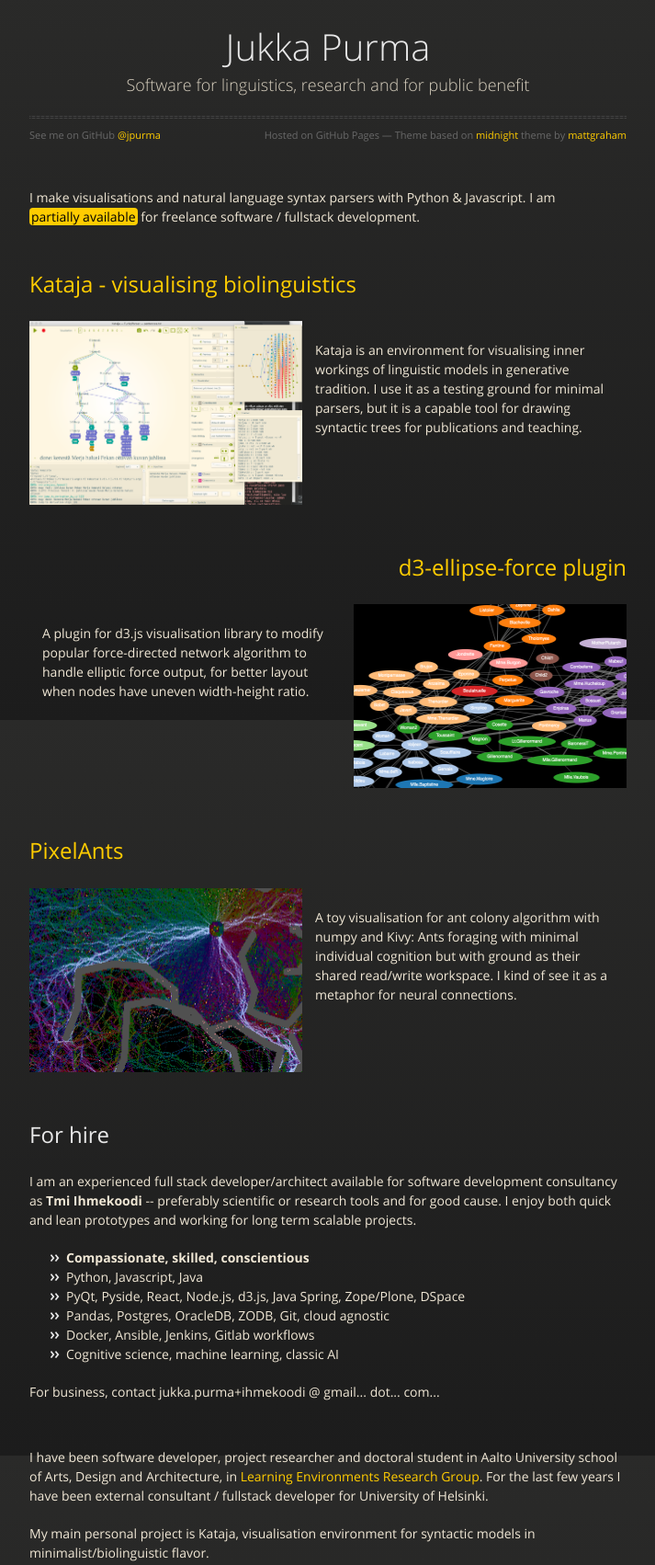
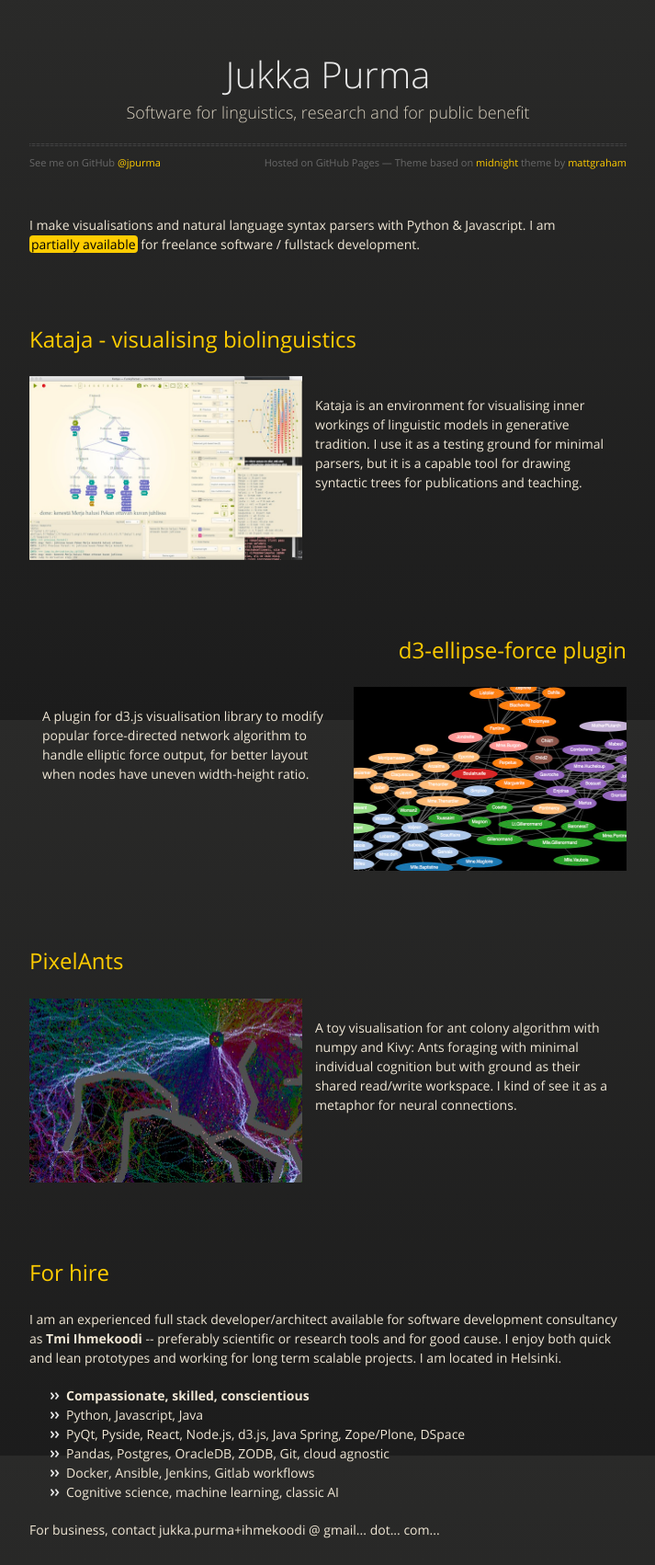
Before and after one commit to jpurma/jpurma.github.io, a plain HTML site: page index.html in a window 1280 px wide. Shown: the part 17-1719 px from the top of the page at 92% size, without its empty margins (283-996 px from the left). Drawn offline with nearby package versions, Linux system fonts and the light colour scheme.

Commit message:
Smaller images and minor improvements

```diff
--- a/index.html
+++ b/index.html
@@ -31,15 +31,15 @@
                     href="https://madebygraham.com">mattgraham</a></span>
         </div>
 
-        <p>I make visualisations and natural language syntax parsers with Python & Javascript. I am <span
-                class="yellow-tag">partially&nbsp;available</span> for freelance software / fullstack development. </p>
+        <p>I make visualisations and natural language syntax parsers with Python & Javascript. I am <a href="#hire"
+                class="yellow-tag">partially&nbsp;available</a> for freelance software / fullstack development. </p>
     </section>
 
     <section>
         <h2><a id="kataja---visualizing-biolinguistics" class="anchor" href="#kataja---visualizing-biolinguistics"
                aria-hidden="true"><span aria-hidden="true" class="octicon octicon-link"></span></a><a href="http://www.kataja.purma.fi">Kataja - visualising biolinguistics</a></h2>
         <div class="flex">
-            <a href="http://www.kataja.purma.fi"><picture class="flex-item"><img src="images/katajascreen.png" width="320" height="200" alt="Kataja screenshot"/></picture></a>
+            <a href="http://www.kataja.purma.fi"><picture class="flex-item"><img src="images/katajascreen.jpg" width="320" height="200" alt="Kataja screenshot"/></picture></a>
             <div class="flex-item caption">
                 <p>Kataja is an environment for visualising inner workings of linguistic models in generative tradition. I use
                     it as a testing ground for minimal parsers, but it is a capable tool for drawing syntactic trees for
@@ -55,14 +55,14 @@
                 <p>A plugin for d3.js visualisation library to modify popular force-directed network algorithm to handle
                     elliptic force output, for better layout when nodes have uneven width-height ratio.</p>
             </div>
-            <a href="https://github.com/jpurma/d3-ellipse-force"><picture class="flex-item"><img src="images/ellipseforce.png" width="320" height="200" alt="Ellipse force screenshot"/></picture></a>
+            <a href="https://github.com/jpurma/d3-ellipse-force"><picture class="flex-item"><img src="images/ellipseforce.jpg" width="320" height="200" alt="Ellipse force screenshot"/></picture></a>
         </div>
     </section>
 
     <section>
         <h2><a href="https://github.com/jpurma/PixelAnts">PixelAnts</a></h2>
         <div class="flex">
-            <a href="https://github.com/jpurma/PixelAnts"><picture class="flex-item"><img src="images/pixelants.png" width="320" height="200" alt="Pixel ants screenshot"/></picture></a>
+            <a href="https://github.com/jpurma/PixelAnts"><picture class="flex-item"><img src="images/pixelants.jpg" width="320" height="200" alt="Pixel ants screenshot"/></picture></a>
             <div class="flex-item caption">
                 <p>A toy visualisation for ant colony algorithm with numpy and Kivy: Ants foraging with minimal individual
                     cognition but with ground as their shared read/write workspace. I kind of see it as a metaphor for neural
@@ -72,11 +72,11 @@
     </section>
 
     <section>
-        <h2>For hire</h2>
+        <h2><a name="hire">For hire</a></h2>
 
         <p>I am an experienced full stack developer/architect available for software development consultancy as <strong>Tmi
             Ihmekoodi</strong> -- preferably scientific or research tools and for good cause. I enjoy both quick and
-            lean prototypes and working for long term scalable projects.</p>
+            lean prototypes and working for long term scalable projects. I am located in Helsinki.</p>
 
         <ul>
             <li><strong>Compassionate, skilled, conscientious</strong></li>
--- a/stylesheets/styles.css
+++ b/stylesheets/styles.css
@@ -639,6 +639,12 @@ section img {
   padding: 0 2px;
 }
 
+.yellow-tag:hover {
+  background: #ffeb9b;
+  color: black;
+}
+
+
 blockquote {
   border-left: 3px solid #ffcc00;
   margin: 0;
@@ -700,7 +706,7 @@ dt {
 
 section {
   max-width: 650px;
-  padding: 30px 0 0 0;
+  padding: 60px 0 0 0;
   margin: 20px 0;
 }
 section #title {
```
Also changed, not shown: images/ellipseforce.jpg (added), images/ellipseforce.png (deleted), images/katajascreen.jpg (added), images/katajascreen.png (deleted), images/pixelants.jpg (added), images/pixelants.png (deleted), 1 other file.
